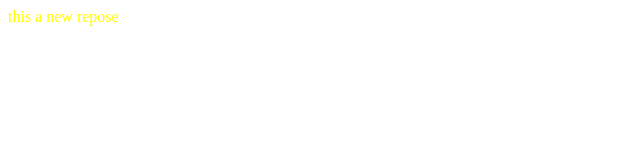
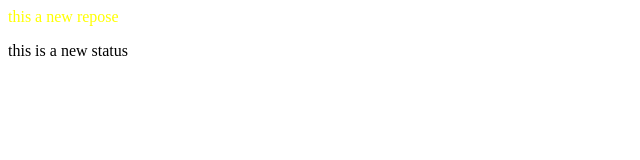
Before and after one commit to Medhansh38/local_repo, a plain HTML site: page index.html in a window 1280 px wide. Shown: the whole page, without its empty margins (0-640 px from the left). Drawn offline with Linux system fonts and the light colour scheme.

Commit message:
add new feature

```diff
--- a/index.html
+++ b/index.html
@@ -1 +1,2 @@
 <p style="color:yellow">this a new repose</p>
+<p>this is a new status</p>
```
